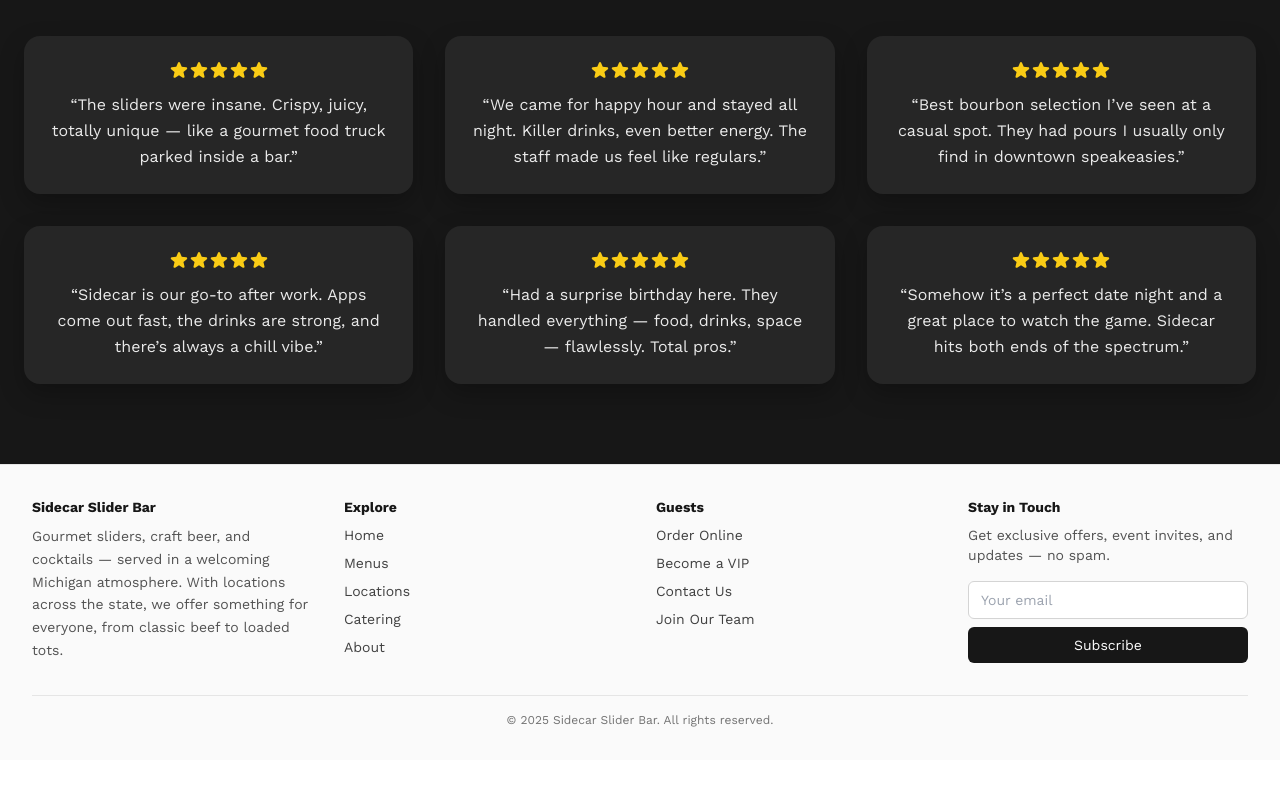
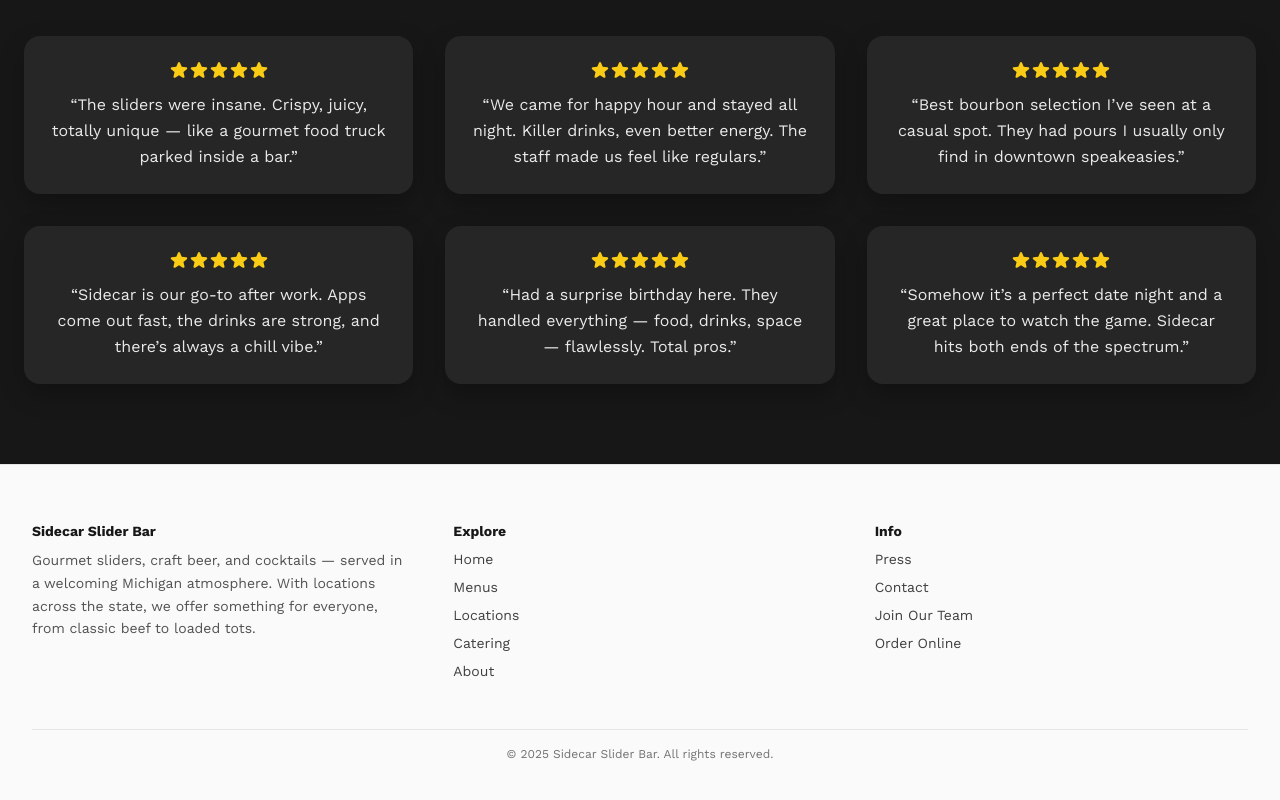
Before and after one commit to AaronRDurant/sidecar-slider-bar, a Next.js app: page / in a window 1280 px wide. Shown: the part 2494-3294 px from the top of the page. Before the commit the page ends 3254 px from the top, so only its background shows below. Built offline with nearby package versions, Linux system fonts and the light colour scheme.

Commit message:
Update footer

```diff
--- a/src/components/Footer.tsx
+++ b/src/components/Footer.tsx
@@ -3,21 +3,21 @@ import Link from "next/link";
 export default function Footer() {
   return (
     <footer className="border-t border-neutral-200 bg-neutral-50 text-neutral-700 text-sm">
-      <div className="mx-auto max-w-7xl px-4 py-8 sm:px-6 lg:px-8">
-        <div className="grid grid-cols-1 gap-8 sm:grid-cols-2 lg:grid-cols-4">
-          {/* About / SEO Text */}
+      <div className="mx-auto max-w-7xl px-4 py-14 sm:px-6 lg:px-8">
+        <div className="grid grid-cols-1 gap-12 sm:grid-cols-2 md:grid-cols-3">
+          {/* About / Branding */}
           <div>
             <h2 className="font-semibold text-neutral-900">
               Sidecar Slider Bar
             </h2>
-            <p className="mt-2 leading-relaxed text-neutral-600">
+            <p className="mt-2 max-w-sm leading-relaxed text-neutral-600">
               Gourmet sliders, craft beer, and cocktails — served in a welcoming
               Michigan atmosphere. With locations across the state, we offer
               something for everyone, from classic beef to loaded tots.
             </p>
           </div>
 
-          {/* Links */}
+          {/* Explore */}
           <div>
             <h2 className="font-semibold text-neutral-900">Explore</h2>
             <ul className="mt-2 space-y-2">
@@ -39,49 +39,28 @@ export default function Footer() {
             </ul>
           </div>
 
-          {/* Quick Links */}
+          {/* Info */}
           <div>
-            <h2 className="font-semibold text-neutral-900">Guests</h2>
+            <h2 className="font-semibold text-neutral-900">Info</h2>
             <ul className="mt-2 space-y-2">
               <li>
-                <Link href="/order">Order Online</Link>
+                <Link href="/press">Press</Link>
               </li>
               <li>
-                <Link href="/vip">Become a VIP</Link>
-              </li>
-              <li>
-                <Link href="/contact">Contact Us</Link>
+                <Link href="/contact">Contact</Link>
               </li>
               <li>
                 <Link href="/careers">Join Our Team</Link>
               </li>
+              <li>
+                <Link href="/order">Order Online</Link>
+              </li>
             </ul>
-          </div>
-
-          {/* Newsletter (static placeholder for now) */}
-          <div>
-            <h2 className="font-semibold text-neutral-900">Stay in Touch</h2>
-            <p className="mt-2 text-neutral-600">
-              Get exclusive offers, event invites, and updates — no spam.
-            </p>
-            <form className="mt-4">
-              <input
-                type="email"
-                placeholder="Your email"
-                className="w-full rounded-md border border-neutral-300 bg-white px-3 py-2 text-sm"
-              />
-              <button
-                type="submit"
-                className="mt-2 w-full rounded-md bg-neutral-900 px-3 py-2 text-sm font-medium text-white hover:bg-neutral-800"
-              >
-                Subscribe
-              </button>
-            </form>
           </div>
         </div>
 
-        {/* Bottom row */}
-        <div className="mt-8 border-t border-neutral-200 pt-4 text-center text-xs text-neutral-500">
+        {/* Bottom */}
+        <div className="mt-12 border-t border-neutral-200 pt-4 text-center text-xs text-neutral-500">
           © {new Date().getFullYear()} Sidecar Slider Bar. All rights reserved.
         </div>
       </div>
```
